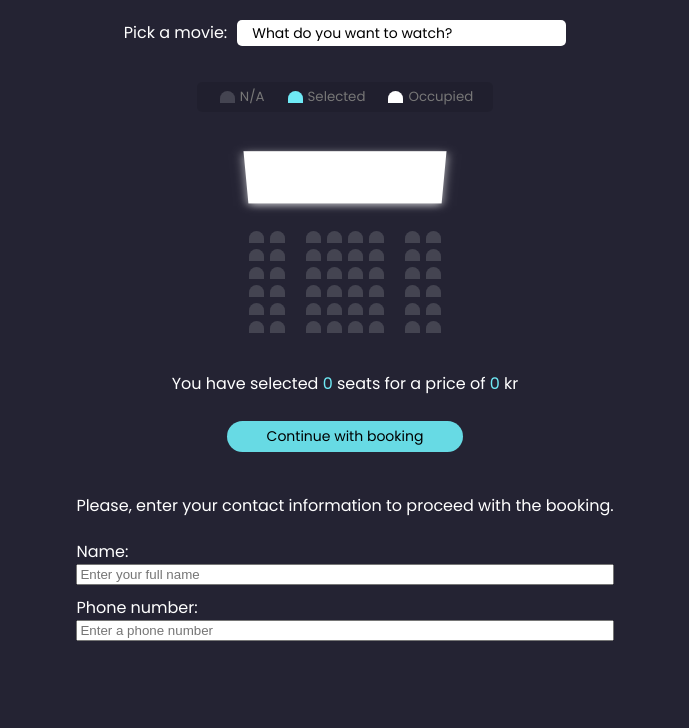
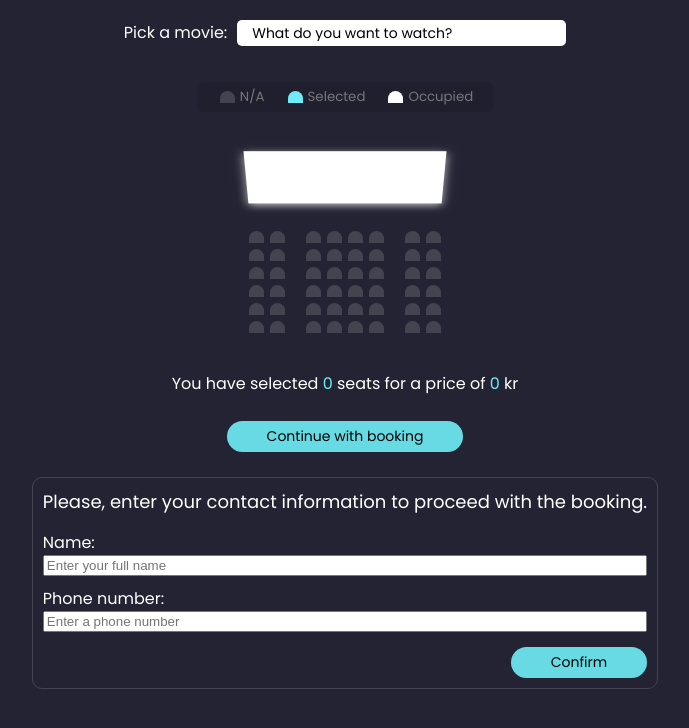
Before and after one commit to jesscampb/MovieSeatBooker, a React (Vite) app: page / in a window 1280 px wide. Shown: the top 728 px of the page, without its empty margins (295-984 px from the left). Built offline with nearby package versions, Linux system fonts and the light colour scheme; data requests are answered from the project's data file.

Commit message:
More styling fixes in form

```diff
--- a/src/components/BookingForm.scss
+++ b/src/components/BookingForm.scss
@@ -1,8 +1,17 @@
 .booking-container {
   margin: 5px 0 20px;
+  padding: 10px;
+  border: 1.5px solid #444451;
+  border-radius: 10px;
+}
+
+.booking-prompt {
+  margin: 0;
+  font-size: 1.125rem;
 }
 
 .form-container {
+  margin-top: 10px;
   display: flex;
   flex-direction: column;
 }
@@ -18,3 +27,17 @@
   display: flex;
   flex-direction: column;
 }
+
+.form-button {
+  background-color: hsl(185 70% 65%);
+  margin-top: 10px;
+  padding: 5px 40px;
+  align-self: flex-end;
+  border-style: none;
+  border-radius: 20px;
+  font-family: 'Poppins';
+  font-size: 14px;
+}
+.form-button:hover {
+  background-color: #6feaf6;
+}
--- a/src/components/BookingForm.tsx
+++ b/src/components/BookingForm.tsx
@@ -3,7 +3,7 @@ import './BookingForm.scss';
 function BookingForm() {
   return(
     <div className='booking-container'>
-      <p>Please, enter your contact information to proceed with the booking.</p>
+      <p className='booking-prompt'>Please, enter your contact information to proceed with the booking.</p>
       <form action='' className='form-container'>
         <div className='form-name'>
           <label htmlFor='fullName'>Name:</label>
@@ -13,6 +13,7 @@ function BookingForm() {
           <label htmlFor='phone'>Phone number:</label>
           <input type='tel' name='phone' id='phone' placeholder='Enter a phone number' />
         </div>
+        <button type='submit' className='form-button'>Confirm</button>
       </form>
     </div>
   );
```
